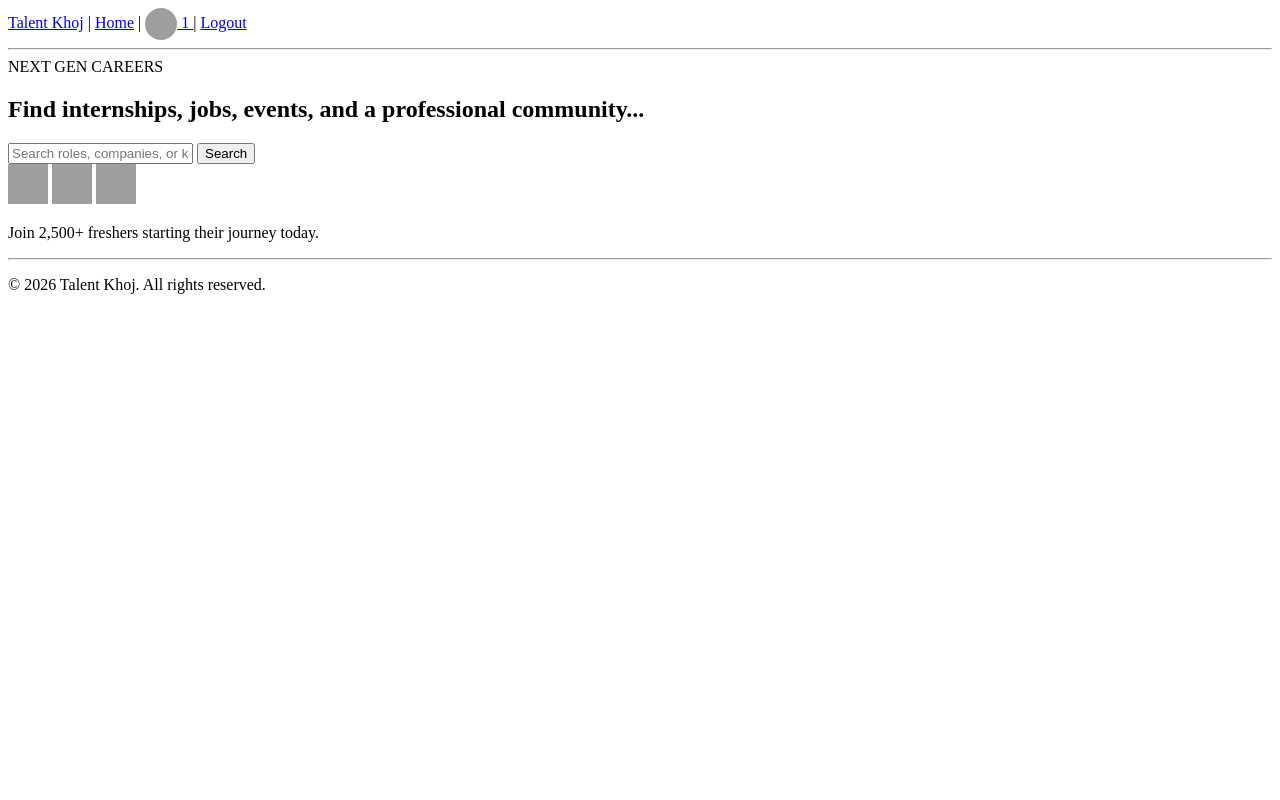
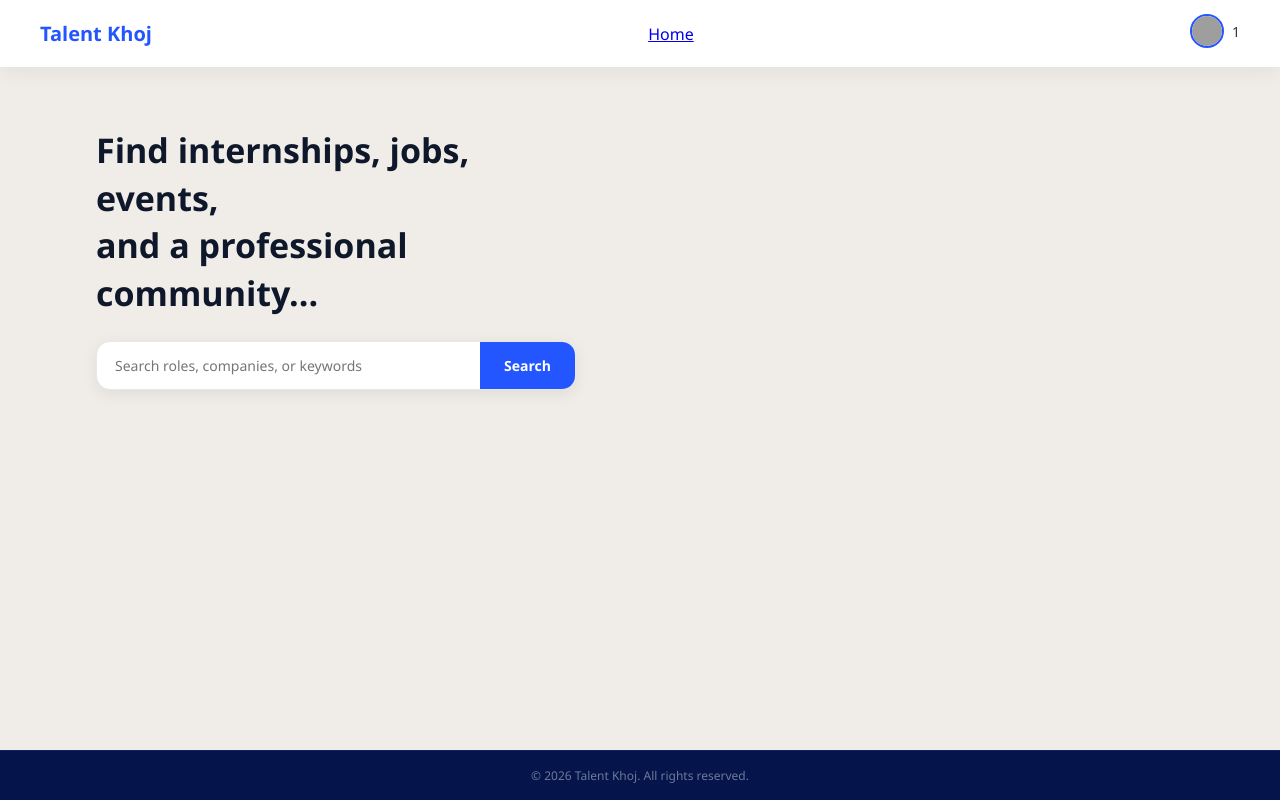
Before and after one commit to tejashexe-spec/Talentkhoj, a Flask app: page / in a window 1280 px wide. Run offline with Flask 3, Linux system fonts and the light colour scheme; the visitor is signed in with stand-in values (Sample User, id 1); grey boxes are pictures that could not be loaded.

Commit message:
Added CSS to website

```diff
--- a/my_first_flask/app.py
+++ b/my_first_flask/app.py
@@ -33,7 +33,27 @@ def get_db():
 
 @app.route("/")
 def home():
-    return render_template("home.html")
+    features = [
+        {
+            "icon": "📈",
+            "title": "Candidate Pulse",
+            "description": "AI-driven insights matching your skills to the perfect role instantly.",
+            "tag": None
+        },
+        {
+            "icon": "👥",
+            "title": "Community Layer",
+            "description": "Connect with mentors, peers, and industry leaders in Nepal.",
+            "tag": None
+        },
+        {
+            "icon": "</>",
+            "title": "Frontend Developer Intern",
+            "description": "TechFlow Nepal",
+            "tag": "NEW"
+        },
+    ]
+    return render_template("home.html", features=features)
 
 
 # ─── REGISTER ────────────────────────────────────────────────────────────────
--- /dev/null
+++ b/my_first_flask/static/css/style.css
@@ -0,0 +1,466 @@
+/* ── RESET ── */
+* { margin: 0; padding: 0; box-sizing: border-box; }
+
+body {
+    font-family: 'Segoe UI', sans-serif;
+    background: #f0ede8;
+    color: #1b1b1b;
+    min-height: 100vh;
+    display: flex;
+    flex-direction: column;
+}
+
+main { flex: 1; }
+
+/* ── NAVBAR ── */
+.navbar {
+    background: white;
+    width: 100%;
+    margin: 0;
+    padding: 14px 40px;
+    border-radius: 0;
+    display: flex;
+    align-items: center;
+    justify-content: space-between;
+    box-shadow: 0 4px 20px rgba(0,0,0,0.06);
+}
+
+.nav-logo {
+    color: #2456ff;
+    font-weight: 700;
+    font-size: 20px;
+    text-decoration: none;
+}
+
+.nav-links {
+    display: flex;
+    align-items: center;
+    gap: 28px;
+    list-style: none;
+}
+
+.nav-links a {
+    text-decoration: none;
+    color: #555;
+    font-size: 14px;
+    transition: color 0.2s;
+}
+
+.nav-links a:hover { color: #2456ff; }
+
+.nav-links .active {
+    color: #2456ff;
+    border-bottom: 2px solid #2456ff;
+    padding-bottom: 2px;
+}
+
+.nav-btn {
+    padding: 8px 22px;
+    border-radius: 20px;
+    border: 2px solid #2456ff;
+    color: #2456ff;
+    font-weight: 600;
+    font-size: 14px;
+    text-decoration: none;
+    transition: all 0.2s;
+    background: white;
+}
+
+.nav-btn:hover {
+    background: #2456ff;
+    color: white !important;
+}
+
+/* ── PROFILE DROPDOWN ── */
+.profile-menu { position: relative; display: inline-block; }
+
+.profile-trigger {
+    background: none;
+    border: none;
+    cursor: pointer;
+    display: inline-flex;
+    align-items: center;
+    gap: 8px;
+    font-size: 14px;
+    color: #333;
+    font-family: inherit;
+}
+
+.profile-trigger img {
+    width: 34px;
+    height: 34px;
+    border-radius: 50%;
+    border: 2px solid #2456ff;
+    object-fit: cover;
+}
+
+.dropdown {
+    display: none;
+    position: absolute;
+    right: 0;
+    top: 46px;
+    background: white;
+    border: 1px solid #e2e8f0;
+    border-radius: 10px;
+    min-width: 160px;
+    box-shadow: 0 8px 24px rgba(0,0,0,0.1);
+    z-index: 100;
+    overflow: hidden;
+}
+
+.dropdown.open { display: block; }
+
+.dropdown a {
+    display: block;
+    padding: 11px 18px;
+    text-decoration: none;
+    color: #333;
+    font-size: 14px;
+}
+
+.dropdown a:hover { background: #f5f7ff; color: #2456ff; }
+
+/* ── FLASH MESSAGES ── */
+.flash-list {
+    list-style: none;
+    max-width: 500px;
+    margin: 16px auto;
+    padding: 0 20px;
+}
+
+.flash-list li {
+    background: #eaf8ef;
+    color: #2d7a4f;
+    padding: 10px 16px;
+    border-radius: 8px;
+    font-size: 14px;
+    margin-bottom: 6px;
+}
+
+/* ── HERO ── */
+.hero {
+    width: 85%;
+    margin: 60px auto;
+    display: flex;
+    justify-content: space-between;
+    align-items: center;
+    gap: 40px;
+}
+
+.hero-left { flex: 1; }
+
+.badge {
+    display: inline-block;
+    background: #ffe8d5;
+    color: #ff8c3b;
+    padding: 6px 16px;
+    border-radius: 20px;
+    font-size: 11px;
+    font-weight: 600;
+    letter-spacing: 0.5px;
+    margin-bottom: 18px;
+}
+
+.hero-left h1 {
+    font-size: 34px;
+    line-height: 1.4;
+    max-width: 500px;
+    margin-bottom: 24px;
+    color: #0f172a;
+}
+
+.search-box {
+    display: flex;
+    background: white;
+    border-radius: 14px;
+    box-shadow: 0 4px 16px rgba(0,0,0,0.07);
+    overflow: hidden;
+    max-width: 480px;
+    border: 1.5px solid #e8e8e8;
+}
+
+.search-box input {
+    flex: 1;
+    border: none;
+    outline: none;
+    padding: 14px 18px;
+    font-size: 14px;
+    font-family: inherit;
+    background: transparent;
+}
+
+.search-box button {
+    background: #2456ff;
+    color: white;
+    border: none;
+    padding: 14px 24px;
+    font-size: 14px;
+    font-weight: 600;
+    cursor: pointer;
+    font-family: inherit;
+    transition: background 0.2s;
+}
+
+.search-box button:hover { background: #1848d8; }
+
+.users {
+    display: flex;
+    align-items: center;
+    gap: 12px;
+    margin-top: 24px;
+}
+
+.avatars { display: flex; }
+
+.avatars img {
+    width: 36px;
+    height: 36px;
+    border-radius: 50%;
+    border: 2px solid white;
+    margin-left: -8px;
+    object-fit: cover;
+}
+
+.avatars img:first-child { margin-left: 0; }
+
+.users p { font-size: 13px; color: #555; }
+
+.users p strong { color: #1b1b1b; }
+
+/* ── FEATURE CARDS ── */
+.hero-right {
+    width: 340px;
+    display: flex;
+    flex-direction: column;
+    gap: 16px;
+}
+
+.feature-card {
+    background: white;
+    padding: 20px;
+    border-radius: 18px;
+    display: flex;
+    align-items: center;
+    gap: 16px;
+    box-shadow: 0 4px 16px rgba(0,0,0,0.06);
+    position: relative;
+    transition: transform 0.2s;
+}
+
+.feature-card:hover { transform: translateY(-4px); }
+
+.icon {
+    width: 44px;
+    height: 44px;
+    border-radius: 50%;
+    background: #eef2ff;
+    display: flex;
+    align-items: center;
+    justify-content: center;
+    font-size: 18px;
+    flex-shrink: 0;
+}
+
+.feature-card h3 { font-size: 14px; margin-bottom: 4px; }
+.feature-card p { font-size: 12px; color: #666; }
+
+.tag {
+    position: absolute;
+    right: 16px;
+    top: 16px;
+    background: #eaf8ef;
+    color: #35a853;
+    padding: 3px 10px;
+    border-radius: 10px;
+    font-size: 11px;
+    font-weight: 600;
+}
+
+/* ── AUTH FORMS ── */
+.auth-wrapper {
+    min-height: 75vh;
+    display: flex;
+    align-items: center;
+    justify-content: center;
+    padding: 40px 20px;
+}
+
+.auth-card {
+    background: white;
+    padding: 44px 40px;
+    border-radius: 18px;
+    box-shadow: 0 8px 32px rgba(0,0,0,0.08);
+    width: 100%;
+    max-width: 420px;
+}
+
+.auth-card h2 { font-size: 24px; margin-bottom: 6px; }
+.auth-subtitle { color: #888; font-size: 13px; margin-bottom: 28px; }
+
+.form-group { margin-bottom: 18px; }
+
+.form-group label {
+    display: block;
+    font-size: 13px;
+    font-weight: 600;
+    margin-bottom: 6px;
+    color: #444;
+}
+
+.form-group input {
+    width: 100%;
+    padding: 11px 14px;
+    border: 1.5px solid #e2e8f0;
+    border-radius: 10px;
+    font-size: 14px;
+    outline: none;
+    font-family: inherit;
+    transition: border 0.2s;
+}
+
+.form-group input:focus { border-color: #2456ff; }
+
+.field-error { color: #e53e3e; font-size: 12px; margin-top: 4px; display: block; }
+.form-error { color: #e53e3e; font-size: 13px; margin-bottom: 16px; }
+
+.submit-btn {
+    width: 100%;
+    padding: 12px;
+    background: #2456ff;
+    color: white;
+    border: none;
+    border-radius: 10px;
+    font-size: 15px;
+    font-weight: 600;
+    cursor: pointer;
+    font-family: inherit;
+    margin-top: 4px;
+    transition: background 0.2s;
+}
+
+.submit-btn:hover { background: #1848d8; }
+
+.auth-footer { text-align: center; margin-top: 20px; font-size: 13px; color: #888; }
+.auth-footer a { color: #2456ff; text-decoration: none; font-weight: 600; }
+
+/* ── PROFILE PAGE ── */
+.profile-wrapper {
+    width: 90%;
+    max-width: 560px;
+    margin: 40px auto;
+}
+
+.profile-header {
+    display: flex;
+    align-items: center;
+    gap: 20px;
+    margin-bottom: 28px;
+}
+
+.profile-header img {
+    width: 90px;
+    height: 90px;
+    border-radius: 50%;
+    object-fit: cover;
+    border: 3px solid #2456ff;
+}
+
+.profile-header h2 { font-size: 22px; margin-bottom: 4px; }
+.profile-header p { color: #666; font-size: 14px; }
+
+.profile-section {
+    background: white;
+    border-radius: 16px;
+    padding: 24px;
+    margin-bottom: 20px;
+    box-shadow: 0 4px 16px rgba(0,0,0,0.06);
+}
+
+.profile-section h3 {
+    font-size: 16px;
+    margin-bottom: 16px;
+    padding-bottom: 10px;
+    border-bottom: 1px solid #f0f0f0;
+}
+
+.profile-section label {
+    display: block;
+    font-size: 13px;
+    font-weight: 600;
+    margin-bottom: 6px;
+    color: #444;
+}
+
+.profile-section input[type="text"],
+.profile-section input[type="email"],
+.profile-section input[type="password"] {
+    width: 100%;
+    padding: 10px 14px;
+    border: 1.5px solid #e2e8f0;
+    border-radius: 10px;
+    font-size: 14px;
+    outline: none;
+    font-family: inherit;
+    margin-bottom: 14px;
+    transition: border 0.2s;
+}
+
+.profile-section input:focus { border-color: #2456ff; }
+
+.profile-section input[type="file"] { margin-bottom: 12px; }
+
+.profile-btn {
+    padding: 9px 22px;
+    background: #2456ff;
+    color: white;
+    border: none;
+    border-radius: 10px;
+    font-size: 14px;
+    font-weight: 600;
+    cursor: pointer;
+    font-family: inherit;
+    transition: background 0.2s;
+}
+
+.profile-btn:hover { background: #1848d8; }
+
+.success-msg { color: #2d7a4f; font-size: 13px; margin-bottom: 12px; }
+.error-msg { color: #e53e3e; font-size: 13px; margin-bottom: 8px; }
+
+.logout-link {
+    display: inline-block;
+    margin-top: 8px;
+    color: #e53e3e;
+    text-decoration: none;
+    font-size: 14px;
+    font-weight: 600;
+}
+
+/* ── FOOTER ── */
+.footer {
+    background: #05154b;
+    color: white;
+    padding: 60px 10%;
+    display: flex;
+    justify-content: space-between;
+    flex-wrap: wrap;
+    gap: 40px;
+}
+
+.footer h3 { font-size: 16px; margin-bottom: 14px; }
+
+.footer p, .footer li {
+    color: #b0b8d0;
+    font-size: 13px;
+    line-height: 1.8;
+    list-style: none;
+}
+
+.footer-bottom {
+    background: #05154b;
+    text-align: center;
+    padding: 16px;
+    color: #6b7a99;
+    font-size: 12px;
+    border-top: 1px solid #0d2060;
+}
--- a/my_first_flask/templates/base.html
+++ b/my_first_flask/templates/base.html
@@ -4,33 +4,41 @@
     <meta charset="UTF-8">
     <meta name="viewport" content="width=device-width, initial-scale=1.0">
     <title>{% block title %}Talent Khoj{% endblock %}</title>
+    <link rel="stylesheet" href="/static/css/style.css">
 </head>
 <body>
 
-<nav>
-    <a href="/">Talent Khoj</a> |
-    <a href="/">Home</a> |
+<!-- NAVBAR -->
+<nav class="navbar">
+    <a class="nav-logo" href="/">Talent Khoj</a>
+
+    <a href="/" class="nav-links">Home</a>
+
+    <div>
         {% if session.get('user_id') %}
-        <a href="/profile">
+            <div class="profile-menu">
+                <button class="profile-trigger" onclick="toggleDropdown(event)">
                     {% if session.get('user_avatar') %}
-                <img src="{{ session['user_avatar'] }}" alt="profile" style="width:32px; height:32px; object-fit:cover; border-radius:50%; vertical-align:middle;">
+                        <img src="{{ session['user_avatar'] }}" alt="profile">
                     {% else %}
-                <img src="https://ui-avatars.com/api/?name={{ session['user_name'] }}&size=32&rounded=true" alt="profile" style="width:32px; height:32px; vertical-align:middle;">
+                        <img src="https://ui-avatars.com/api/?name={{ session['user_name'] }}&size=34&rounded=true&background=2456ff&color=fff" alt="profile">
                     {% endif %}
                     {{ session['user_name'] }}
-        </a> |
+                </button>
+                <div class="dropdown" id="profileDropdown">
+                    <a href="/profile">My Profile</a>
                     <a href="/logout">Logout</a>
+                </div>
+            </div>
         {% else %}
-        <a href="/register">Register</a> |
-        <a href="/login">Login</a>
+            <a class="nav-btn" href="/login">Sign In</a>
         {% endif %}
+    </div>
 </nav>
-
-<hr>
 
 {% with messages = get_flashed_messages(with_categories=true) %}
     {% if messages %}
-        <ul>
+        <ul class="flash-list">
             {% for category, message in messages %}
                 <li>{{ message }}</li>
             {% endfor %}
@@ -42,16 +50,16 @@
     {% block content %}{% endblock %}
 </main>
 
-<hr>
-<footer>
+<!-- FOOTER -->
+<footer class="footer-bottom">
     <p>&copy; 2026 Talent Khoj. All rights reserved.</p>
 </footer>
+
 
 <script>
     function toggleDropdown(e) {
         e.stopPropagation();
-        var d = document.getElementById('profileDropdown');
-        if (d) d.classList.toggle('open');
+        document.getElementById('profileDropdown').classList.toggle('open');
     }
     document.addEventListener('click', function() {
         var d = document.getElementById('profileDropdown');
--- a/my_first_flask/templates/home.html
+++ b/my_first_flask/templates/home.html
@@ -1,69 +1,15 @@
 {% extends "base.html" %}
 
-{% block title %}Home - Talent Khoj{% endblock %}
+{% block title %}Home | Talent Khoj{% endblock %}
 
 {% block content %}
-
-<!-- Hero Section -->
 <section class="hero">
-
     <div class="hero-left">
-
-        <span class="badge">NEXT GEN CAREERS</span>
-
-        <h1>
-            Find internships, jobs, events,
-            and a professional community...
-        </h1>
-
-        <!-- Search -->
+        <h1>Find internships, jobs, events,<br>and a professional community...</h1>
         <div class="search-box">
-
-            <input type="text"
-                placeholder="Search roles, companies, or keywords"
-            />
-
+            <input type="text" placeholder="Search roles, companies, or keywords">
             <button>Search</button>
-
         </div>
-
-        <!-- Users -->
-        <div class="users">
-            <div class="avatars">
-                <img src="https://i.pravatar.cc/40?img=1">
-                <img src="https://i.pravatar.cc/40?img=2">
-                <img src="https://i.pravatar.cc/40?img=3">
-            </div>
-
-            <p>Join 2,500+ freshers starting their journey today.</p>
-        </div>
-
     </div>
-
-    <!-- Right Cards -->
-    <div class="hero-right">
-
-        {% for item in features %}
-
-        <div class="feature-card">
-
-            <div class="icon">{{ item.icon }}</div>
-
-            <div>
-                <h3>{{ item.title }}</h3>
-                <p>{{ item.description }}</p>
-            </div>
-
-            {% if item.tag %}
-                <span class="tag">{{ item.tag }}</span>
-            {% endif %}
-
-        </div>
-
-        {% endfor %}
-
-    </div>
-
 </section>
-
 {% endblock %}
--- a/my_first_flask/templates/login.html
+++ b/my_first_flask/templates/login.html
@@ -18,7 +18,7 @@
         <label for="password">Password</label><br>
         <input id="password" name="password" type="password" placeholder="Password" required>
     </p>
-    <button type="submit">Login</button>
+    <button type="submit">Sign In</button>
 </form>
 
 <p><a href="/register">Don't have an account? Register here</a></p>
```
Also changed, not shown: my_first_flask/templates/profile.html (+12 -16 lines). Lines whose indentation alone changed are shown as unchanged.
